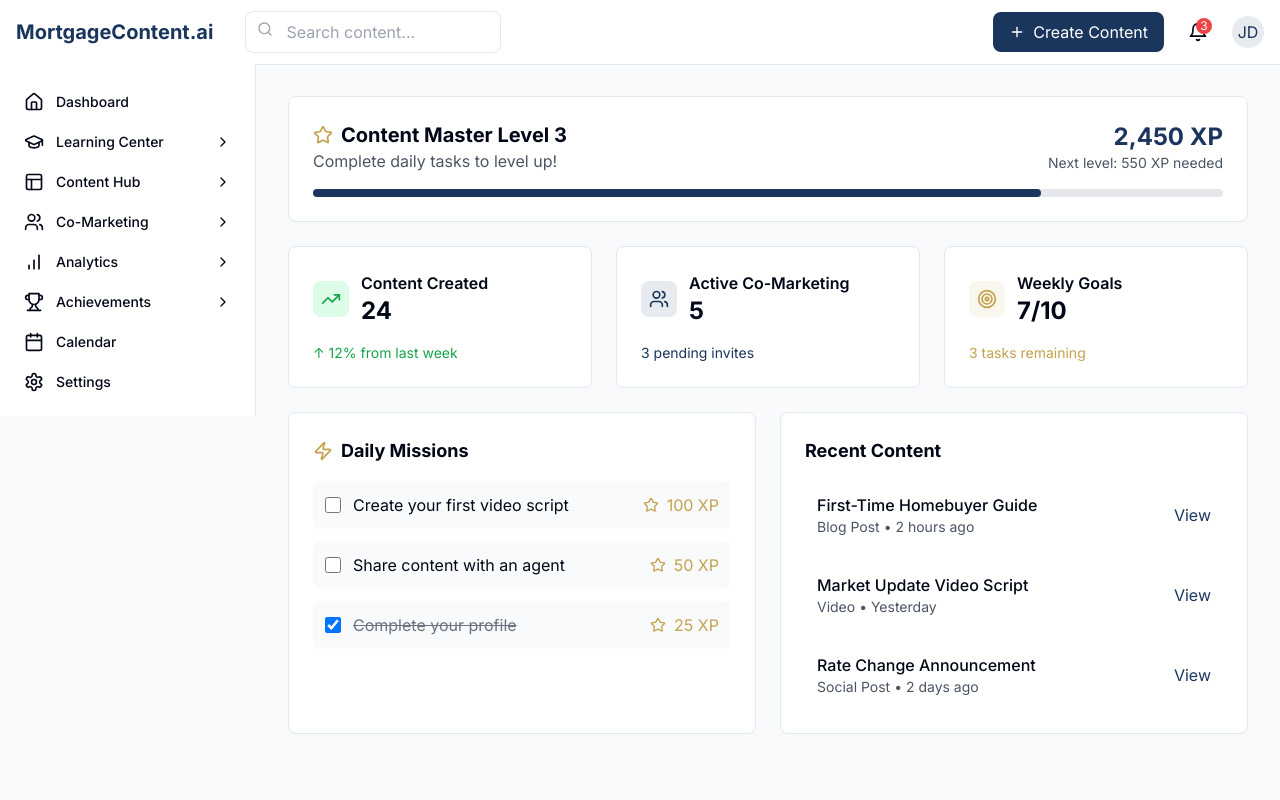
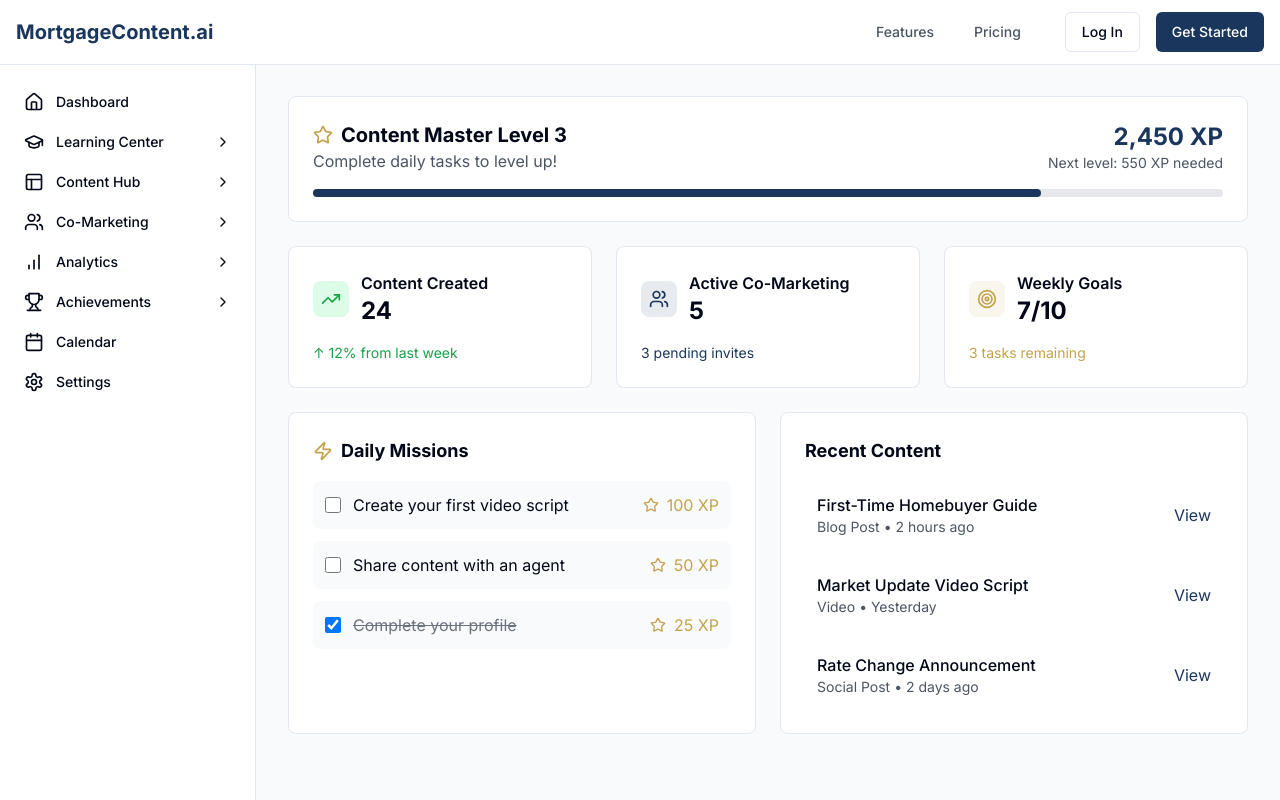
Before and after one commit to lshankula/scriptify-mortgage, a React (Vite) app: page /dashboard in a window 1280 px wide. Built offline with nearby package versions, Linux system fonts and the light colour scheme.

Commit message:
Remove Dashboard Navigation Bar
Replaced the existing navigation bar on the Dashboard page with the navigation bar used on other pages to ensure consistency across the application. The new navigation bar aligns with the formatting used throughout the rest of the site.
[skip gpt_engineer]

```diff
--- a/src/components/layouts/DashboardLayout.tsx
+++ b/src/components/layouts/DashboardLayout.tsx
@@ -6,13 +6,11 @@ export const DashboardLayout = ({ children }: { children: React.ReactNode }) =>
     <div className="min-h-screen bg-gray-50">
       <Navigation />
       <div className="flex pt-16">
-        <aside className="hidden md:block w-64 fixed">
-          <NavigationMenu className="h-[calc(100vh-4rem)] w-64" />
+        <aside className="hidden md:block w-64 fixed h-[calc(100vh-4rem)]">
+          <NavigationMenu className="h-full w-64" />
         </aside>
-        <main className="flex-1 md:ml-64 p-8">
-          <div className="max-w-7xl mx-auto">
-            {children}
-          </div>
+        <main className="flex-1 md:ml-64">
+          {children}
         </main>
       </div>
     </div>
--- a/src/pages/Dashboard.tsx
+++ b/src/pages/Dashboard.tsx
@@ -1,64 +1,46 @@
 import React, { useState } from 'react';
-import { Plus, Bell, Search, Star, Target, TrendingUp, Users, Zap } from 'lucide-react';
+import { Plus, Star, Target, TrendingUp, Users, Zap } from 'lucide-react';
 import { NavigationMenu } from '@/components/navigation/NavigationMenu';
 import { OnboardingDialog } from '@/components/onboarding/OnboardingDialog';
+import { DashboardLayout } from '@/components/layouts/DashboardLayout';
+
+// Separate components to reduce file size
+const Mission = ({ text, xp, progress }: { text: string; xp: number; progress: number }) => (
+  <div className="flex items-center justify-between p-3 bg-gray-50 rounded-lg">
+    <div className="flex items-center gap-3">
+      <input
+        type="checkbox"
+        checked={progress === 1}
+        className="w-4 h-4 text-primary rounded"
+        readOnly
+      />
+      <span className={progress === 1 ? 'text-gray-500 line-through' : ''}>
+        {text}
+      </span>
+    </div>
+    <div className="flex items-center gap-2 text-accent">
+      <Star className="w-4 h-4" />
+      <span>{xp} XP</span>
+    </div>
+  </div>
+);
+
+const ContentItem = ({ title, type, time }: { title: string; type: string; time: string }) => (
+  <div className="flex items-center justify-between p-3 hover:bg-gray-50 rounded-lg">
+    <div>
+      <h4 className="font-medium">{title}</h4>
+      <p className="text-sm text-gray-600">{type} • {time}</p>
+    </div>
+    <button className="text-primary hover:text-primary-dark">View</button>
+  </div>
+);
 
 const Dashboard = () => {
-  const [notifications, setNotifications] = useState(3);
+  const [notifications] = useState(3);
 
   return (
-    <div className="min-h-screen bg-gray-50">
+    <DashboardLayout>
       <OnboardingDialog />
-      <nav className="fixed top-0 left-0 right-0 z-10 bg-white border-b">
-        <div className="max-w-7xl mx-auto px-4">
-          <div className="flex justify-between items-center h-16">
-            {/* Left section */}
-            <div className="flex items-center gap-8">
-              <div className="font-bold text-xl text-primary">MortgageContent.ai</div>
-              <div className="relative">
-                <Search className="absolute left-3 top-2.5 h-4 w-4 text-gray-400" />
-                <input
-                  type="text"
-                  placeholder="Search content..."
-                  className="pl-10 pr-4 py-2 border rounded-lg w-64"
-                />
-              </div>
-            </div>
-
-            {/* Right section */}
-            <div className="flex items-center gap-4">
-              {/* Quick Create Button */}
-              <button className="bg-primary text-white px-4 py-2 rounded-lg flex items-center gap-2 hover:bg-primary/90">
-                <Plus className="w-4 h-4" />
-                Create Content
-              </button>
-
-              {/* Notifications */}
-              <button className="relative p-2 hover:bg-accent rounded-lg">
-                <Bell className="w-5 h-5" />
-                {notifications > 0 && (
-                  <span className="absolute top-1 right-1 bg-destructive text-destructive-foreground text-xs w-4 h-4 rounded-full flex items-center justify-center">
-                    {notifications}
-                  </span>
-                )}
-              </button>
-
-              {/* Profile */}
-              <button className="w-8 h-8 rounded-full bg-primary/10 flex items-center justify-center text-primary">
-                JD
-              </button>
-            </div>
-          </div>
-        </div>
-      </nav>
-
-      {/* Side Navigation */}
-      <div className="fixed left-0 top-16 bottom-0 z-10">
-        <NavigationMenu />
-      </div>
-
-      {/* Main Dashboard Content */}
-      <main className="pt-16 pl-64">
       <div className="p-8">
         <div className="bg-white p-6 rounded-lg border mb-6">
           <div className="flex items-center justify-between mb-4">
@@ -171,39 +153,8 @@ const Dashboard = () => {
           </div>
         </div>
       </div>
-      </main>
-    </div>
+    </DashboardLayout>
   );
 };
 
-const Mission = ({ text, xp, progress }: { text: string; xp: number; progress: number }) => (
-  <div className="flex items-center justify-between p-3 bg-gray-50 rounded-lg">
-    <div className="flex items-center gap-3">
-      <input
-        type="checkbox"
-        checked={progress === 1}
-        className="w-4 h-4 text-primary rounded"
-        readOnly
-      />
-      <span className={progress === 1 ? 'text-gray-500 line-through' : ''}>
-        {text}
-      </span>
-    </div>
-    <div className="flex items-center gap-2 text-accent">
-      <Star className="w-4 h-4" />
-      <span>{xp} XP</span>
-    </div>
-  </div>
-);
-
-const ContentItem = ({ title, type, time }: { title: string; type: string; time: string }) => (
-  <div className="flex items-center justify-between p-3 hover:bg-gray-50 rounded-lg">
-    <div>
-      <h4 className="font-medium">{title}</h4>
-      <p className="text-sm text-gray-600">{type} • {time}</p>
-    </div>
-    <button className="text-primary hover:text-primary-dark">View</button>
-  </div>
-);
-
 export default Dashboard;
```
Lines whose indentation alone changed are shown as unchanged.
